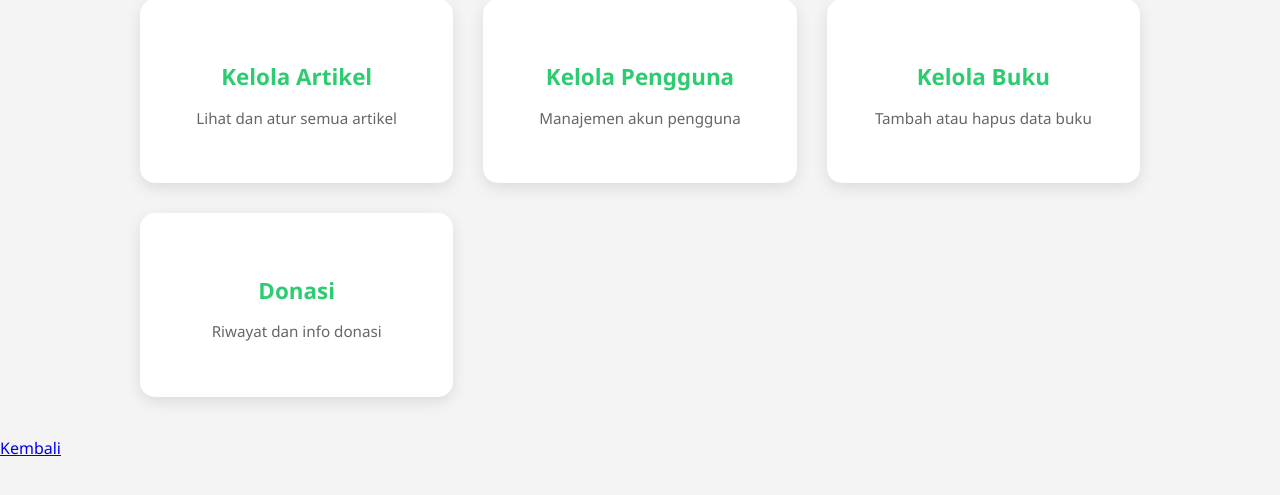
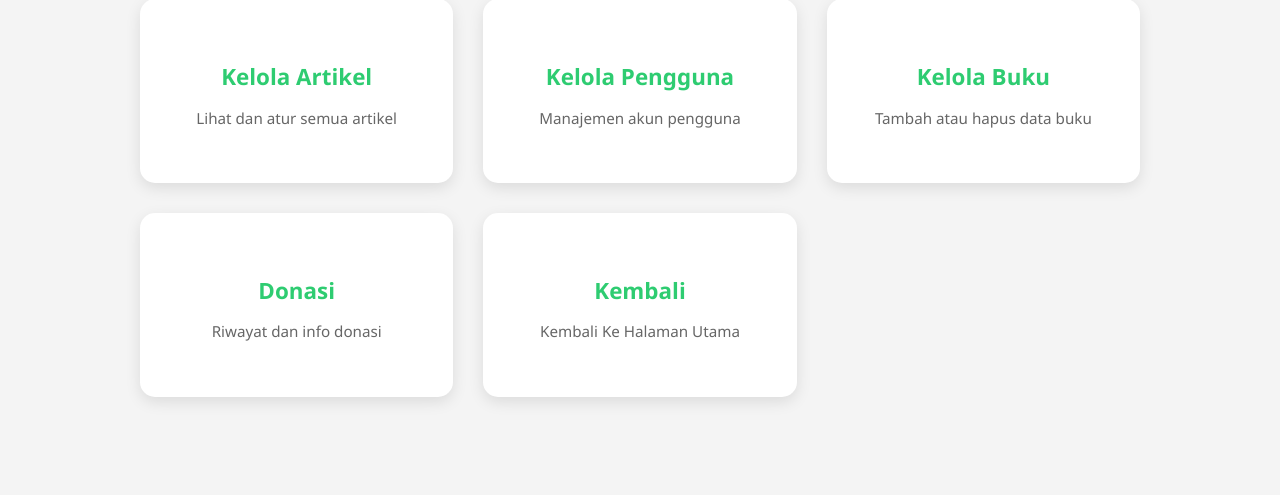
Before and after one commit to Fardan07/Farlearn_UKL, a PHP site: page /farlearn/dashboard.php in a window 1280 px wide. Shown: the part 156-651 px from the top of the page. Run offline with PHP 8.4, Linux system fonts and the light colour scheme.

```diff
--- a/dashboard_admin/dashboard.php
+++ b/dashboard_admin/dashboard.php
@@ -34,8 +34,14 @@
                 <p>Riwayat dan info donasi</p>
             </div>
         </a>
+             <a href="http://localhost/farlearn/UKL/ukl.php" class="card card-link">
+            <div class="card-content">
+                <h3>Kembali</h3>
+                <p>Kembali Ke Halaman Utama</p>
+            </div>
+        </a>
     </div>
-     <a href="http://localhost/farlearn/UKL/ukl.php" class="btn btn-back">Kembali</a>
+
 
 </body>
 </html>
```
